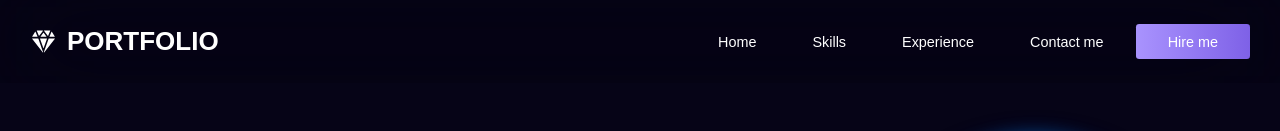
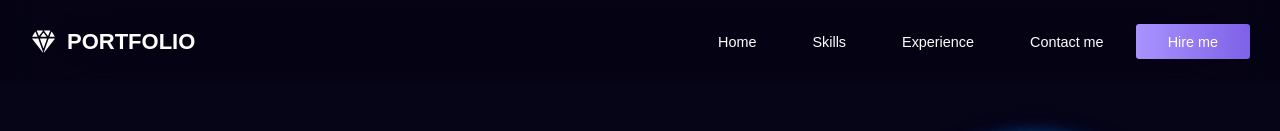
Before and after one commit to Ziya235/Portfolio, a React (Create React App) app: page / in a window 1280 px wide. Shown: the top 131 px of the page. Built offline with nearby package versions, Linux system fonts and the light colour scheme.

Commit message:
change css

```diff
--- a/src/components/Navbar/Navbar.css
+++ b/src/components/Navbar/Navbar.css
@@ -25,7 +25,7 @@
 
 .logo h1 {
     margin-left: 10px;
-    font-size: 26px;
+    font-size: 22px;
     font-family: 'Ubuntu', Arial, sans-serif;
     color: white;
 }
@@ -184,7 +184,7 @@
 }
 
 .nav-mobile-list ul li a {
-    font-size: 24px;
+    font-size: 18px;
     color: white;
     transition: color 0.5s ease;
 }
@@ -214,4 +214,6 @@
     .nav-mobile-list {
         display: block;
     }
+
+
 }
```
